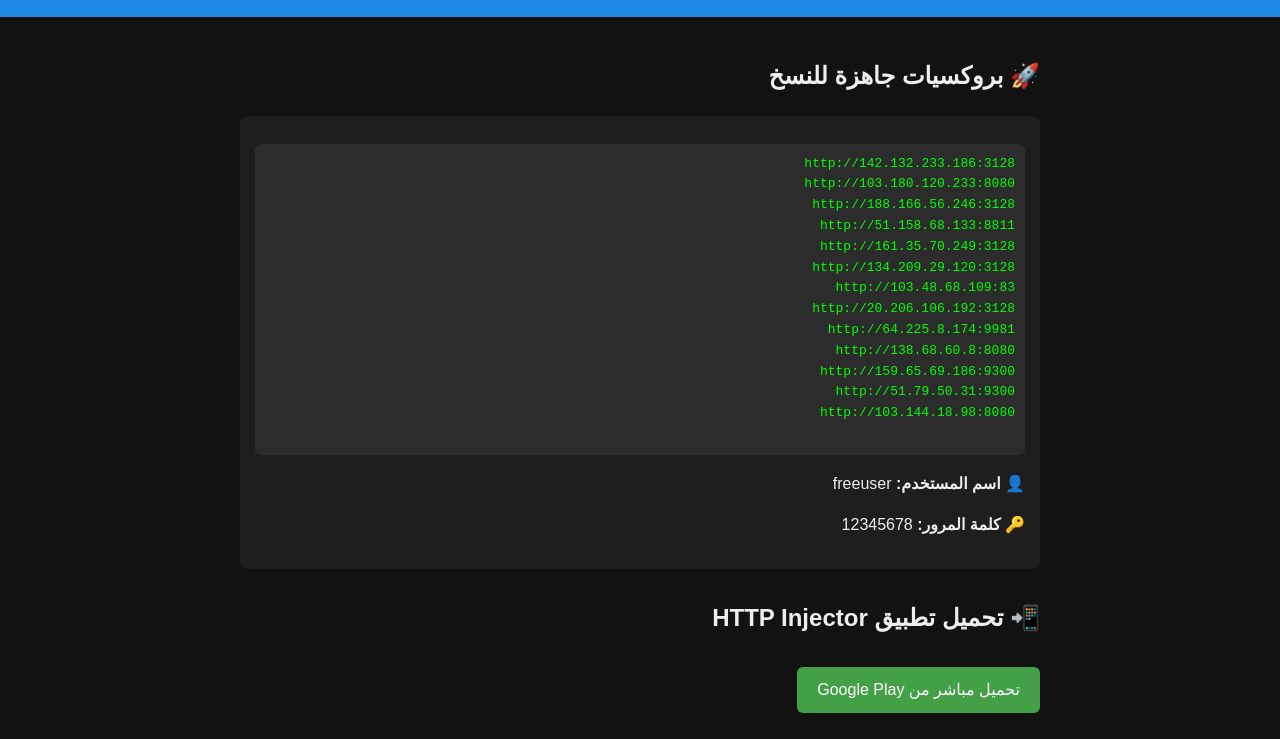
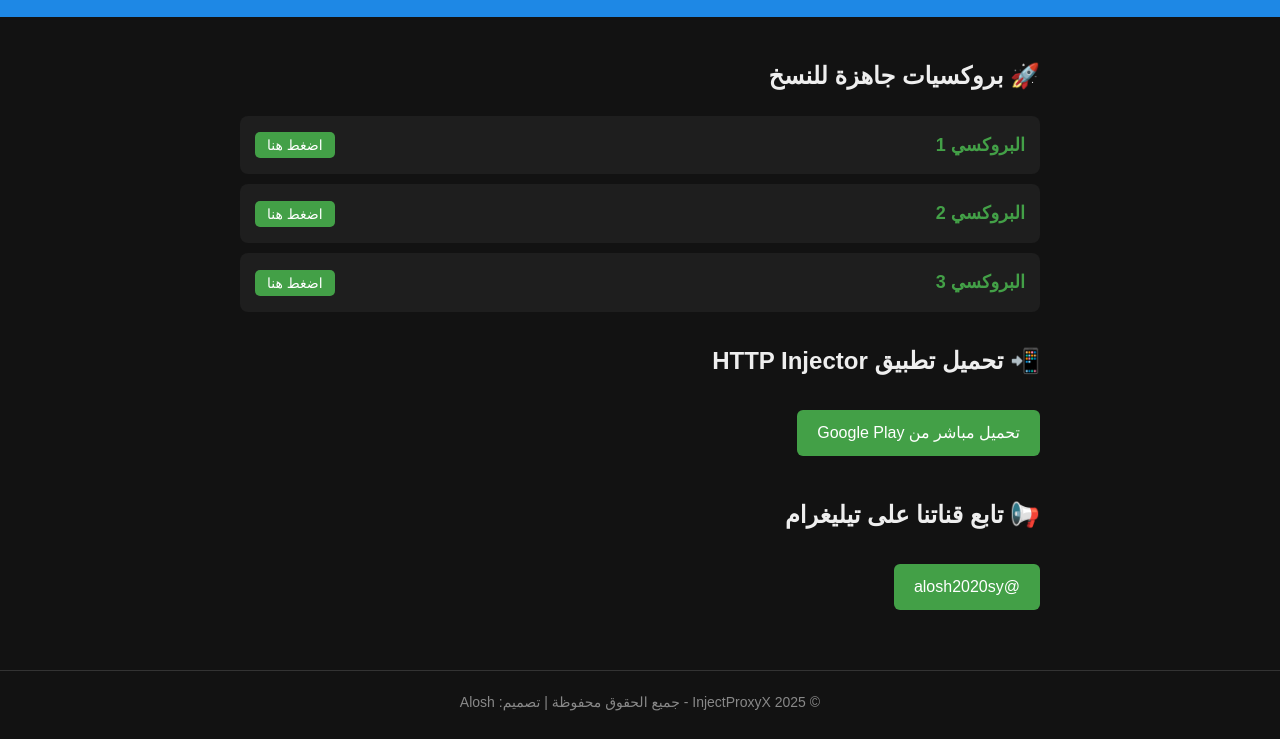
Before and after one commit to alosh2020/Free-proxy, a plain HTML site: page index.html in a window 1280 px wide. Shown: the part 61-800 px from the top of the page. Drawn offline with Linux system fonts and the light colour scheme.

Commit message:
Update index.html

```diff
--- a/index.html
+++ b/index.html
@@ -5,17 +5,68 @@
   <meta name="viewport" content="width=device-width, initial-scale=1" />
   <title>InjectProxyX - بروكسيات حقن مجانية</title>
   <style>
-    body {background:#121212;color:#eee;font-family:Tajawal,sans-serif;margin:0;padding:0;line-height:1.6;}
-    header {background:#1e88e5;padding:20px;text-align:center;}
-    header h1 {margin:0;font-size:24px;color:#fff;}
-    main {padding:20px;max-width:800px;margin:auto;}
-    .section {margin-bottom:30px;}
-    .proxy-list {background:#1e1e1e;padding:15px;border-radius:8px;}
-    .proxy-list pre {background:#2c2c2c;padding:10px;border-radius:6px;overflow-x:auto;color:#0f0;}
-    a.button {display:inline-block;background:#43a047;color:#fff;padding:10px 20px;margin:10px 0;text-decoration:none;border-radius:6px;transition:0.3s;}
-    a.button:hover {background:#388e3c;}
-    footer {text-align:center;color:#888;padding:20px;font-size:14px;border-top:1px solid #333;}
-    iframe.ad {margin-top:20px;width:100%;max-width:728px;height:90px;border:none;display:block;margin-left:auto;margin-right:auto;}
+    body {
+      background:#121212; color:#eee; font-family:Tajawal,sans-serif; margin:0; padding:0; line-height:1.6;
+    }
+    header {
+      background:#1e88e5; padding:20px; text-align:center;
+    }
+    header h1 {
+      margin:0; font-size:24px; color:#fff;
+    }
+    main {
+      padding:20px; max-width:800px; margin:auto;
+    }
+    .section {
+      margin-bottom:30px;
+    }
+    .proxy-box {
+      background:#1e1e1e; padding:15px; border-radius:8px; margin-bottom: 10px; cursor: pointer;
+      transition: background-color 0.3s ease;
+    }
+    .proxy-box:hover {
+      background: #333;
+    }
+    .proxy-title {
+      font-weight: bold;
+      font-size: 18px;
+      display: flex;
+      justify-content: space-between;
+      align-items: center;
+      color: #43a047;
+    }
+    .btn-toggle {
+      background: #43a047;
+      border: none;
+      color: white;
+      padding: 5px 12px;
+      border-radius: 5px;
+      cursor: pointer;
+      font-size: 14px;
+      transition: background-color 0.3s ease;
+    }
+    .btn-toggle:hover {
+      background: #388e3c;
+    }
+    .details {
+      margin-top: 10px;
+      display: none;
+      background: #2c2c2c;
+      padding: 10px;
+      border-radius: 6px;
+      font-family: monospace;
+      white-space: pre-line;
+      color: #0f0;
+    }
+    a.button {
+      display:inline-block; background:#43a047; color:#fff; padding:10px 20px; margin:10px 0; text-decoration:none; border-radius:6px; transition:0.3s;
+    }
+    a.button:hover {
+      background:#388e3c;
+    }
+    footer {
+      text-align:center; color:#888; padding:20px; font-size:14px; border-top:1px solid #333;
+    }
   </style>
 </head>
 <body>
@@ -25,25 +76,48 @@
 <main>
   <section class="section">
     <h2>🚀 بروكسيات جاهزة للنسخ</h2>
-    <div class="proxy-list">
-      <pre>
-http://142.132.233.186:3128
-http://103.180.120.233:8080
-http://188.166.56.246:3128
-http://51.158.68.133:8811
-http://161.35.70.249:3128
-http://134.209.29.120:3128
-http://103.48.68.109:83
-http://20.206.106.192:3128
-http://64.225.8.174:9981
-http://138.68.60.8:8080
-http://159.65.69.186:9300
-http://51.79.50.31:9300
-http://103.144.18.98:8080
-      </pre>
-      <p><strong>👤 اسم المستخدم:</strong> freeuser</p>
-      <p><strong>🔑 كلمة المرور:</strong> 12345678</p>
+
+    <div class="proxy-box">
+      <div class="proxy-title">
+        البروكسي 1
+        <button class="btn-toggle" onclick="toggleDetails(event)">اضغط هنا</button>
+      </div>
+      <div class="details">
+IP: 142.132.233.186
+Port: 3128
+User: freeuser
+Pass: 12345678
+      </div>
     </div>
+
+    <div class="proxy-box">
+      <div class="proxy-title">
+        البروكسي 2
+        <button class="btn-toggle" onclick="toggleDetails(event)">اضغط هنا</button>
+      </div>
+      <div class="details">
+IP: 103.180.120.233
+Port: 8080
+User: freeuser
+Pass: 12345678
+      </div>
+    </div>
+
+    <div class="proxy-box">
+      <div class="proxy-title">
+        البروكسي 3
+        <button class="btn-toggle" onclick="toggleDetails(event)">اضغط هنا</button>
+      </div>
+      <div class="details">
+IP: 188.166.56.246
+Port: 3128
+User: freeuser
+Pass: 12345678
+      </div>
+    </div>
+
+    <!-- أضف المزيد حسب حاجتك بنفس النمط -->
+
   </section>
 
   <section class="section">
@@ -55,12 +129,25 @@ http://103.144.18.98:8080
     <h2>📢 تابع قناتنا على تيليغرام</h2>
     <a href="https://t.me/alosh2020sy" target="_blank" class="button">@alosh2020sy</a>
   </section>
+</main>
 
+<footer>
   &copy; 2025 InjectProxyX - جميع الحقوق محفوظة | تصميم: Alosh
 </footer>
+
+<script>
+  function toggleDetails(event) {
+    event.stopPropagation();
+    const btn = event.target;
+    const details = btn.parentElement.nextElementSibling;
+    if(details.style.display === 'block') {
+      details.style.display = 'none';
+      btn.textContent = 'اضغط هنا';
+    } else {
+      details.style.display = 'block';
+      btn.textContent = 'اخفي التفاصيل';
+    }
+  }
+</script>
 </body>
 </html>
-<div id="frame" style="width: 100%;margin: auto;background: rgba(0, 0, 0, 0.50);position: relative; z-index: 99998;">
-          <iframe data-aa='2400492' src='//acceptable.a-ads.com/2400492/?size=Adaptive'
-                            style='border:0; padding:0; width:70%; height:auto; overflow:hidden;display: block;margin: auto'></iframe>
-        </div>
```
